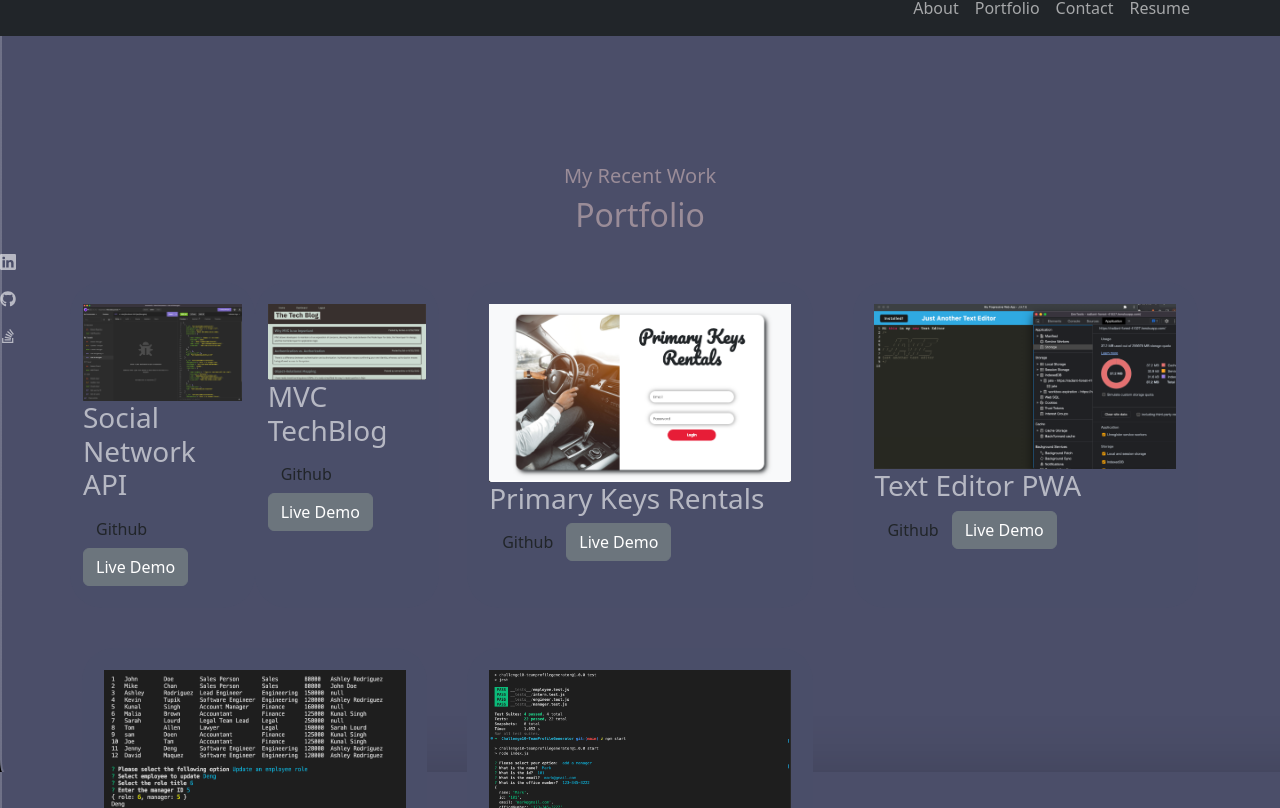
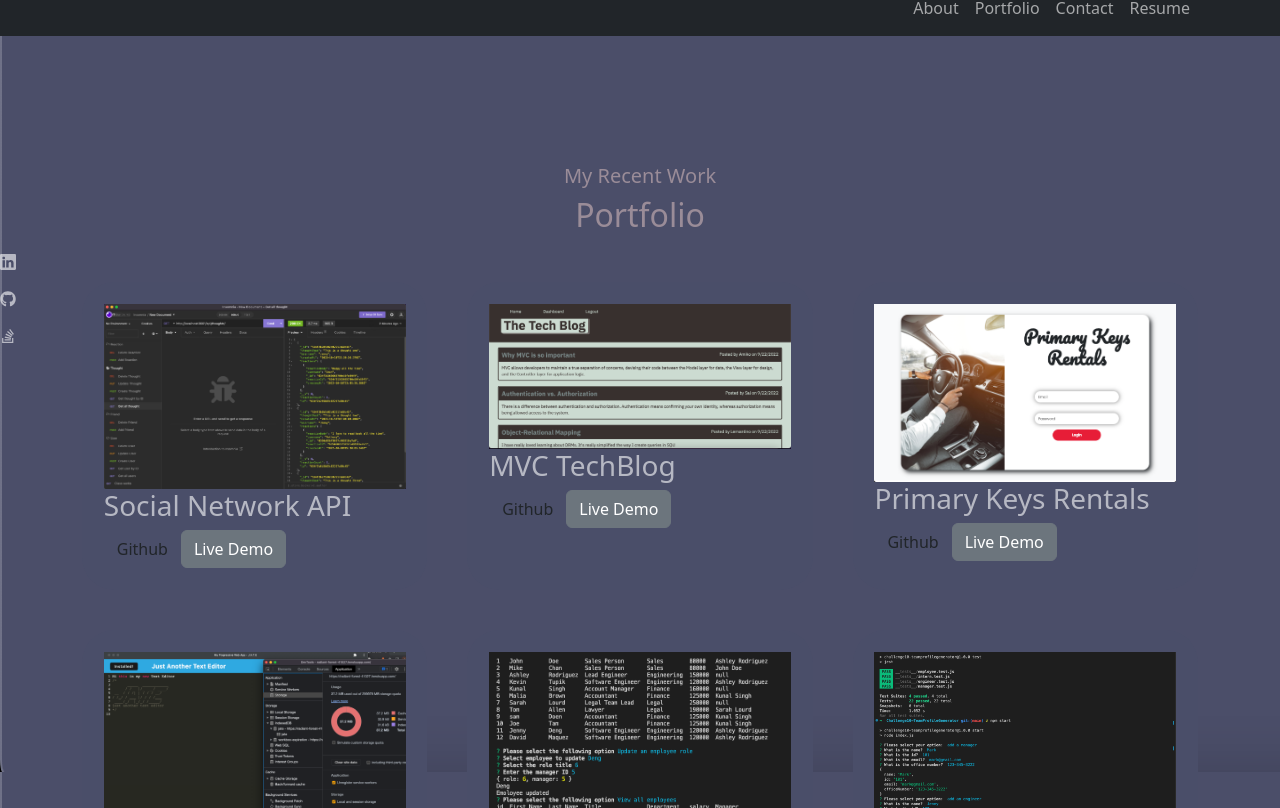
Before and after one commit to TottoMoe/ReactPortfolio, a React (Create React App) app: page / in a window 1280 px wide. Shown: the part 406-1214 px from the top of the page. Built offline with nearby package versions, Linux system fonts and the light colour scheme.

Commit message:
postion projects

```diff
--- a/src/components/Project.js
+++ b/src/components/Project.js
@@ -15,8 +15,7 @@ function Project() {
       <h5>My Recent Work</h5>
       <h2>Portfolio</h2>
       <div className="container portfolio__container">
-        <div className="row">
-          <article className="portfolio__item col-md-6 col-sm-12">
+        <article className="portfolio__item">
           <div className="portfolio__item-image">
             <img src={pj18} alt="SocialNetworkAPI" />
           </div>
@@ -36,7 +35,7 @@ function Project() {
             Live Demo
           </a>
         </article>
-          <article className="portfolio__item col-md-6 col-sm-12">
+        <article className="portfolio__item">
           <div className="portfolio__item-image">
             <img src={pj14} alt="MVCTechBlog" />
           </div>
@@ -57,7 +56,6 @@ function Project() {
             Live Demo
           </a>
         </article>
-        </div>
         <article className="portfolio__item">
           <div className="portfolio__item-image">
             <img src={pjproject} alt="" />
```
Lines whose indentation alone changed are shown as unchanged.
